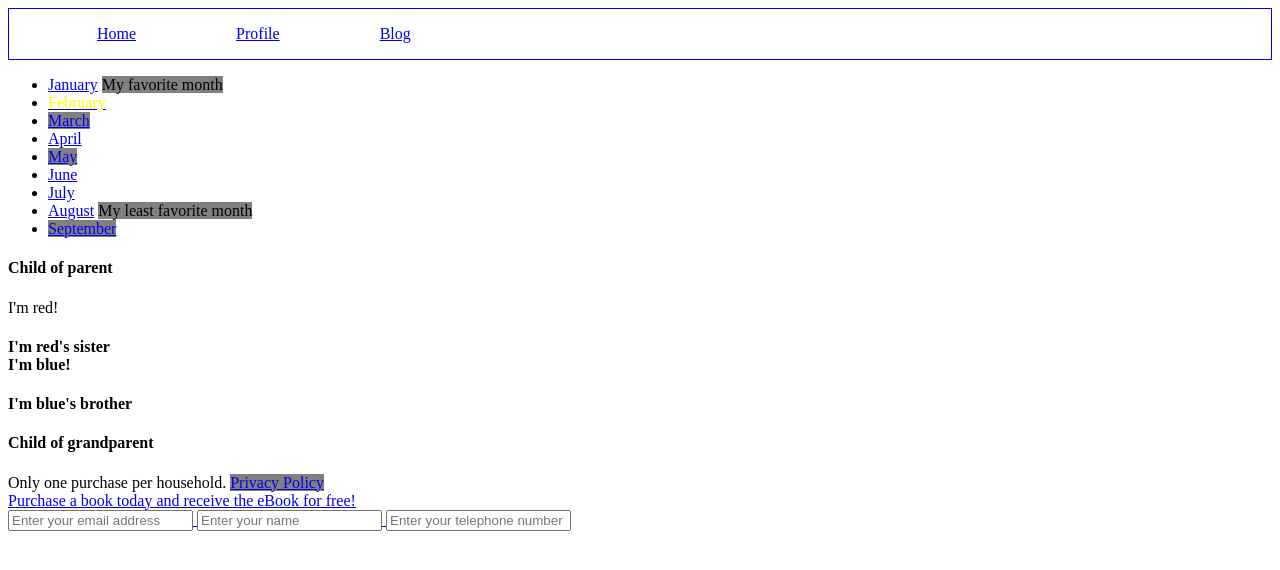
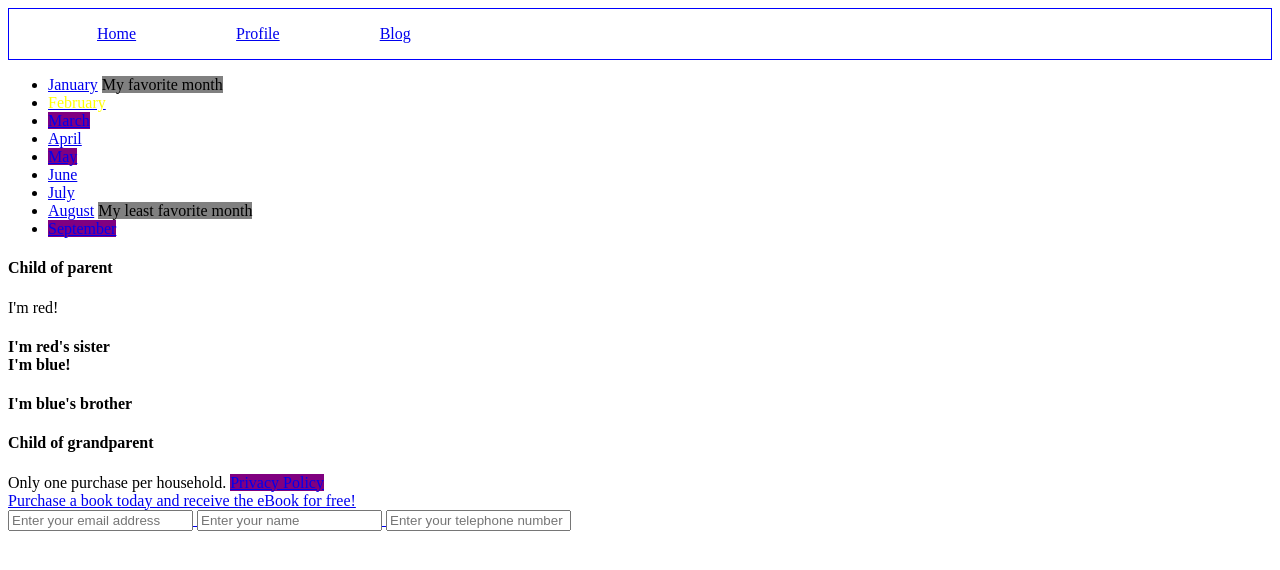
Before and after one commit to sirwilliamiv/css-selectors, a plain HTML site: page index.html in a window 1280 px wide. Drawn offline with Linux system fonts and the light colour scheme.

Commit message:
added a.disabled, a .disabled to target disabled class within anchor tags

```diff
--- a/selectors.css
+++ b/selectors.css
@@ -13,7 +13,7 @@
 
 	background-color: grey;
 }
-a.disabled,  {
+a.disabled, a .disabled  {
 	background-color: purple;
 }
 
```
